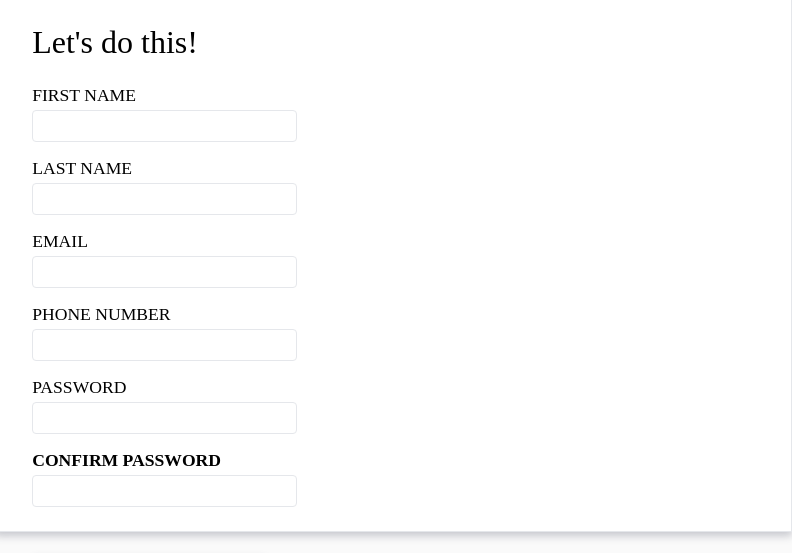
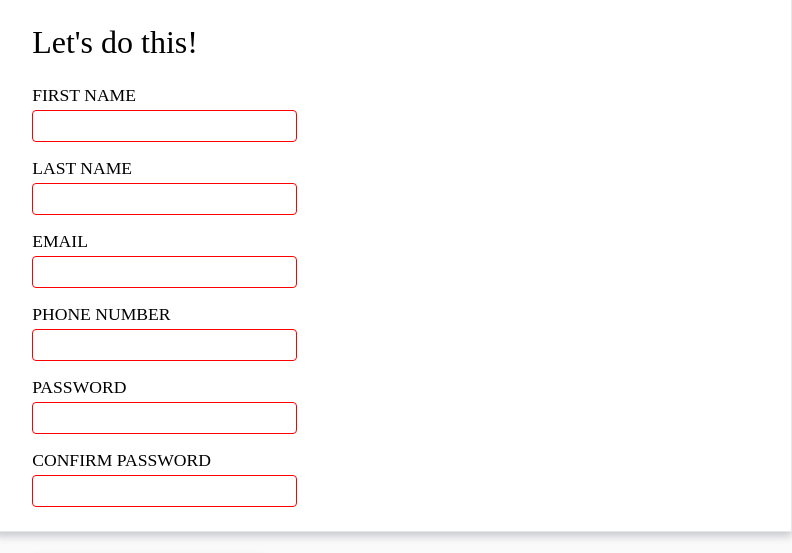
Before and after one commit to cichocj00/sign-up_form, a plain HTML site: page index.html in a window 1280 px wide. Shown: the part 210-763 px from the top of the page, 488-1280 px from the left. Drawn offline with Linux system fonts and the light colour scheme.

Commit message:
Add form validation

```diff
--- a/index.html
+++ b/index.html
@@ -30,38 +30,38 @@
                     <div class="inputs-container">
                         <span>
                             <label for="first_name">First name</label>
-                            <input type="text" name="first_name" id="first_name">
+                            <input type="text" name="first_name" id="first_name" minlength="3" maxlength="15" required>
                         </span>
 
                         <span>
                             <label for="last_name">Last name</label>
-                            <input type="text" name="last_name" id="last_name">
+                            <input type="text" name="last_name" id="last_name" minlength="3" maxlength="15" required>
                         </span>
 
                         <span>
                             <label for="email">Email</label>
-                            <input type="email" name="email" id="email">
+                            <input type="email" name="email" id="email" required>
 
                         </span>
                         <span>
                             <label for="phone_number">Phone number</label>
-                            <input type="number" name="phone_number" id="phone_number">
+                            <input type="text" name="phone_number" id="phone_number" pattern="^\d{3} \d{3} \d{3}$" required>
 
                         </span>
                         <span>
                             <label for="password">Password</label>
-                            <input type="password" name="password" id="password">
+                            <input type="password" name="password" id="password" minlength="8" required>
 
                         </span>
                         <span>
                             <label for="confirm_password">Confirm password</label>
-                            <input type="password" name="confirm_password" id="confirm_password">
+                            <input type="password" name="confirm_password" id="confirm_password" minlength="8" required>
                         </div>
                         </span>
                 </div>
                 <button type="submit">Create Account</button>
             </form>
-            <span>Already have an account? <a href="#">Log in</a></span>
+            <span class="form-section-footer">Already have an account? <a href="#">Log in</a></span>
         </div>
     </div>
 </body>
--- a/styles.css
+++ b/styles.css
@@ -152,16 +152,16 @@ button[type=submit] {
     box-shadow: 0px 3px 8px 0px rgba(66, 68, 90, 0.28);
 }
 
-.form-section span:last-child {
+.form-section-footer {
     font-size: 1.1rem;
     font-weight: 600;
 }
 
-.form-section span:last-child a {
+.form-section-footer a {
     color: var(--btn-background);
     text-decoration: none;
 }
 
-.form-section span:last-child a:hover {
+.form-section-footer a:hover {
     text-decoration: underline;
 }
```
